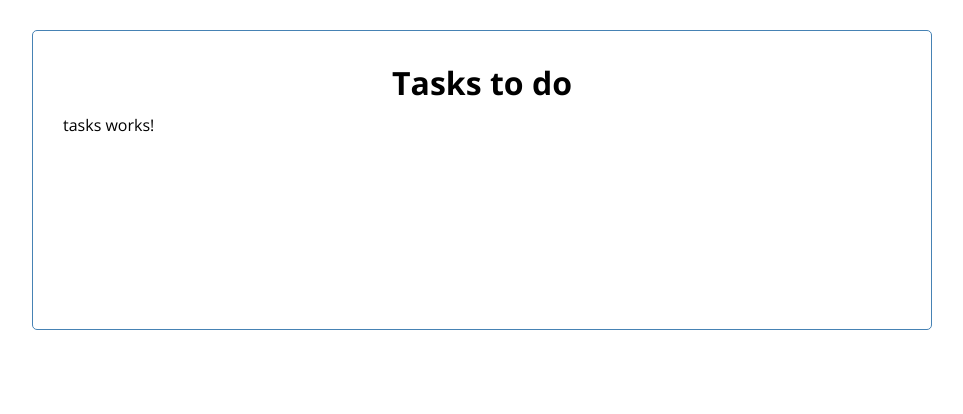
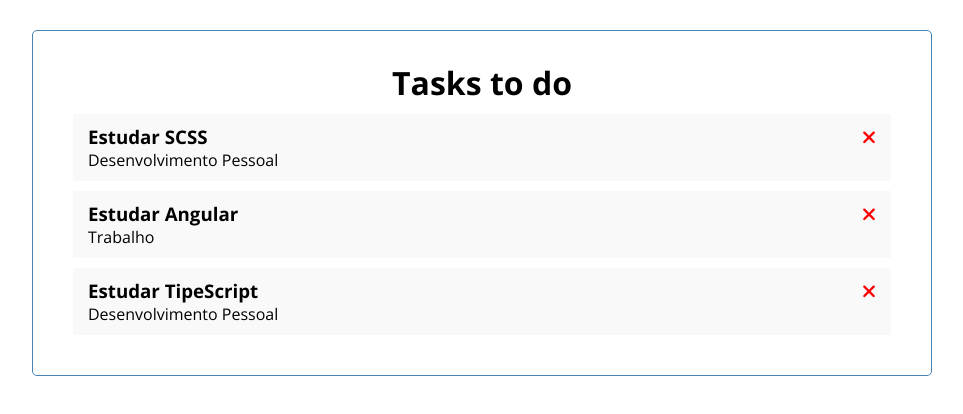
Before and after one commit to anapnascimento/tasks, an Angular app: page / in a window 1280 px wide. Shown: the top 414 px of the page, without its empty margins (158-1121 px from the left). Built offline with nearby package versions, Linux system fonts and the light colour scheme; data requests are answered from the project's data file.

Commit message:
listando as tarefas

```diff
--- a/package.json
+++ b/package.json
@@ -21,6 +21,10 @@
     "@angular/platform-server": "^18.0.0",
     "@angular/router": "^18.0.0",
     "@angular/ssr": "^18.0.2",
+    "@fortawesome/angular-fontawesome": "^0.15.0",
+    "@fortawesome/free-brands-svg-icons": "^6.5.2",
+    "@fortawesome/free-regular-svg-icons": "^6.5.2",
+    "@fortawesome/free-solid-svg-icons": "^6.5.2",
     "express": "^4.18.2",
     "json-server": "^1.0.0-beta.3",
     "rxjs": "~7.8.0",
--- /dev/null
+++ b/src/Task.ts
@@ -0,0 +1,6 @@
+export interface Task{
+    id: number,
+    title: string,
+    category: string,
+    completion: boolean
+}
--- /dev/null
+++ b/src/app/components/task-item/task-item.component.css
@@ -0,0 +1,14 @@
+.task{
+    background: #f9f9f9;
+    margin: 10px;
+    cursor: pointer;
+    padding: 10px 15px;
+}
+.task.reminder{
+    border-left: 5px solid blue;
+}
+.task h3{
+    display: flex;
+    justify-content: space-between;
+    align-items: center;
+}
--- /dev/null
+++ b/src/app/components/task-item/task-item.component.html
@@ -0,0 +1,5 @@
+<div class="task">
+    <h3>{{task.title}} <fa-icon [icon] ="faTimes" [ngStyle]="{'color': 'red'}"></fa-icon>
+    </h3>
+    <p>{{task.category}}</p>
+</div>
--- /dev/null
+++ b/src/app/components/task-item/task-item.component.ts
@@ -0,0 +1,18 @@
+import { Component, Input } from '@angular/core';
+import { Task } from '../../../Task';
+import {faTimes} from '@fortawesome/free-solid-svg-icons';
+import {FontAwesomeModule} from '@fortawesome/angular-fontawesome';
+import { CommonModule } from '@angular/common';
+
+@Component({
+  selector: 'app-task-item',
+  standalone: true,
+  imports: [FontAwesomeModule, CommonModule],
+  templateUrl: './task-item.component.html',
+  styleUrl: './task-item.component.css'
+})
+export class TaskItemComponent {
+  @Input() task!: Task;
+
+  faTimes = faTimes;
+}
--- a/src/app/components/tasks/tasks.component.html
+++ b/src/app/components/tasks/tasks.component.html
@@ -1 +1 @@
-<p>tasks works!</p>
+<app-task-item *ngFor="let task of list_tasks" [task]="task"></app-task-item>
--- a/src/app/components/tasks/tasks.component.ts
+++ b/src/app/components/tasks/tasks.component.ts
@@ -1,12 +1,24 @@
-import { Component } from '@angular/core';
+import { Component, OnInit } from '@angular/core';
+import { TaskService } from '../../services/task.service';
+import { Task } from '../../../Task';
+import { CommonModule } from '@angular/common';
+import { TaskItemComponent } from "../task-item/task-item.component";
 
 @Component({
   selector: 'app-tasks',
   standalone: true,
-  imports: [],
+  imports: [CommonModule, TaskItemComponent],
   templateUrl: './tasks.component.html',
   styleUrl: './tasks.component.css'
 })
-export class TasksComponent {
+export class TasksComponent implements OnInit {
+  list_tasks: Task[] = [];
 
+  constructor(private taskService:TaskService){}
+  ngOnInit():void{
+    this.taskService.getTasks().subscribe((data) =>{
+      this.list_tasks = data;
+      console.log(data);
+    });
+  }
 }
--- a/src/app/services/task.service.ts
+++ b/src/app/services/task.service.ts
@@ -1,9 +1,18 @@
+import { HttpClient } from '@angular/common/http';
 import { Injectable } from '@angular/core';
+import { Observable } from 'rxjs';
+import { Task } from '../../Task';
 
 @Injectable({
   providedIn: 'root'
 })
 export class TaskService {
 
-  constructor() { }
+  private urlApi = 'http://localhost:3000/tasks'
+
+  constructor(private http: HttpClient) { }
+
+  getTasks(): Observable<Task[]>{
+    return this.http.get<Task[]>(this.urlApi);
+  }
 }
--- a/src/index.html
+++ b/src/index.html
@@ -2,7 +2,7 @@
 <html lang="en">
 <head>
   <meta charset="utf-8">
-  <title>Tasks</title>
+  <title>Tasks to do</title>
   <base href="/">
   <meta name="viewport" content="width=device-width, initial-scale=1">
   <link rel="icon" type="image/x-icon" href="favicon.ico">
```
Also changed, not shown: 2 other files (tests, documents, lock files or other folders).
